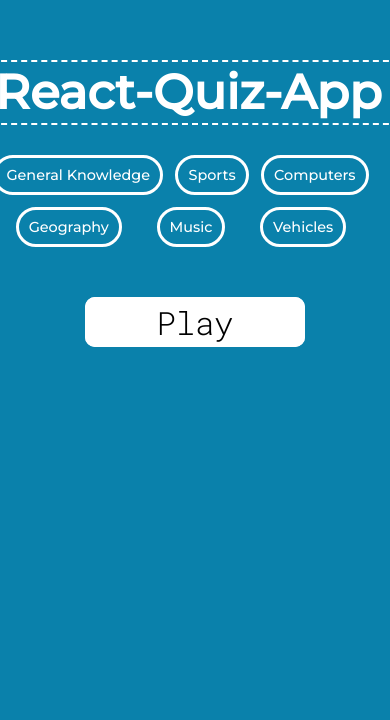
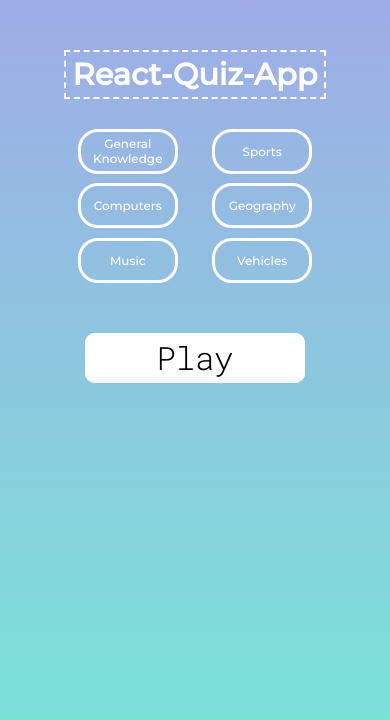
Before and after one commit to Vibhukumar10/react-quiz-app, a React (Create React App) app: page / in a window 390 px wide. Shown: the top 720 px of the page. Built offline with nearby package versions, Linux system fonts and the light colour scheme.

Commit message:
Added Media Queries for Mobile

```diff
--- a/src/App.styles.ts
+++ b/src/App.styles.ts
@@ -5,8 +5,13 @@ export const GlobalStyle = createGlobalStyle`
     html {
         height: 100vh;
         width: 100vw;
-        /*background: #39A2DB;*/
-        background: #0A81AB;
+        background-color: #FBAB7E;
+        background-image: linear-gradient(62deg, #FBAB7E 0%, #F7CE68 100%);
+        background-color: #FF9A8B;
+        background-image: linear-gradient(90deg, #FF9A8B 0%, #FF6A88 55%, #FF99AC 100%);
+        background-color: #74EBD5;
+        background-image: linear-gradient(90deg, #74EBD5 0%, #9FACE6 100%);
+
         font-family: Montserrat, san-serif;
     }
 
@@ -21,4 +26,10 @@ export const GlobalStyle = createGlobalStyle`
     button {
         cursor: pointer;
     }
+
+    @media (max-width: 500px) {
+        html {
+            background-image: linear-gradient(0deg, #74EBD5 0%, #9FACE6 100%);
+        }
+    }
 `;
--- a/src/components/Category.styles.ts
+++ b/src/components/Category.styles.ts
@@ -19,6 +19,19 @@ export const CatCSS = styled.div`
       flex-wrap: wrap;
       button {
         margin: 0.35rem 0rem;
+      }
+    }
+  }
+
+  @media (max-width: 500px) {
+    .container {
+      width: 300px;
+      flex-wrap: wrap;
+      button {
+        font-size: 0.75rem;
+        width: 100px;
+        height: 45px;
+        margin: 0.3rem 0.1rem;
       }
     }
   }
@@ -47,10 +60,7 @@ export const ButtonWrapper = styled.div<ButtonWrapperProps>`
   }
 
   button:hover {
-    background: #a239ea;
+    background: lightblue;
     transition: 0.5s;
   }
-
-  @media (max-width: 768px) {
-  }
 `;
--- a/src/components/FinalScore.styles.ts
+++ b/src/components/FinalScore.styles.ts
@@ -19,4 +19,17 @@ export const ScoreCSS = styled.div`
     border: 2px dashed #fff;
     border-radius: 20px;
   }
+
+  @media (max-width: 500px) {
+    .container {
+      width: 300px;
+      margin-bottom: 30px;
+    }
+
+    h1 {
+      text-align: center;
+      width: 200px;
+      font-size: 1rem;
+    }
+  }
 `;
--- a/src/components/Header.styles.ts
+++ b/src/components/Header.styles.ts
@@ -22,4 +22,16 @@ export const HeaderCSS = styled.div`
       width: 400px;
     }
   }
+
+  @media (max-width: 500px) {
+    h1 {
+      font-size: 1.9rem;
+    }
+    .header {
+      margin-top: 0;
+      text-align: center;
+      padding: 4px;
+      width: 250px;
+    }
+  }
 `;
--- a/src/components/QuestionCard.styles.ts
+++ b/src/components/QuestionCard.styles.ts
@@ -128,6 +128,47 @@ export const CardCSS = styled.div`
       margin-top: 20px;
     }
   }
+
+  @media (max-width: 500px) {
+    .container {
+      width: 200px;
+      height: 420px;
+    }
+
+    .quiz {
+      flex-wrap: wrap;
+      justify-content: center;
+    }
+
+    .next {
+      position: absolute;
+      bottom: 50px;
+      right: 166px;
+    }
+
+    .finish {
+      position: absolute;
+      bottom: 57px;
+      right: 140px;
+    }
+
+    .options {
+      width: 100%;
+      height: 225px;
+    }
+
+    .question {
+      font-size: 15px;
+      width: 100%;
+      height: 70px;
+    }
+
+    .status-bar {
+      text-decoration: underline;
+      font-size: 0.6rem;
+      margin-top: 10px;
+    }
+  }
 `;
 
 export const ButtonWrapper = styled.div<ButtonWrapperProps>`
@@ -171,4 +212,10 @@ export const ButtonWrapper = styled.div<ButtonWrapperProps>`
       width: 100%;
     }
   }
+  @media (max-width: 500px) {
+    button {
+      width: 100%;
+      font-size: 12px;
+    }
+  }
 `;
```
Also changed, not shown: src/App.tsx (+0 -12 lines).
